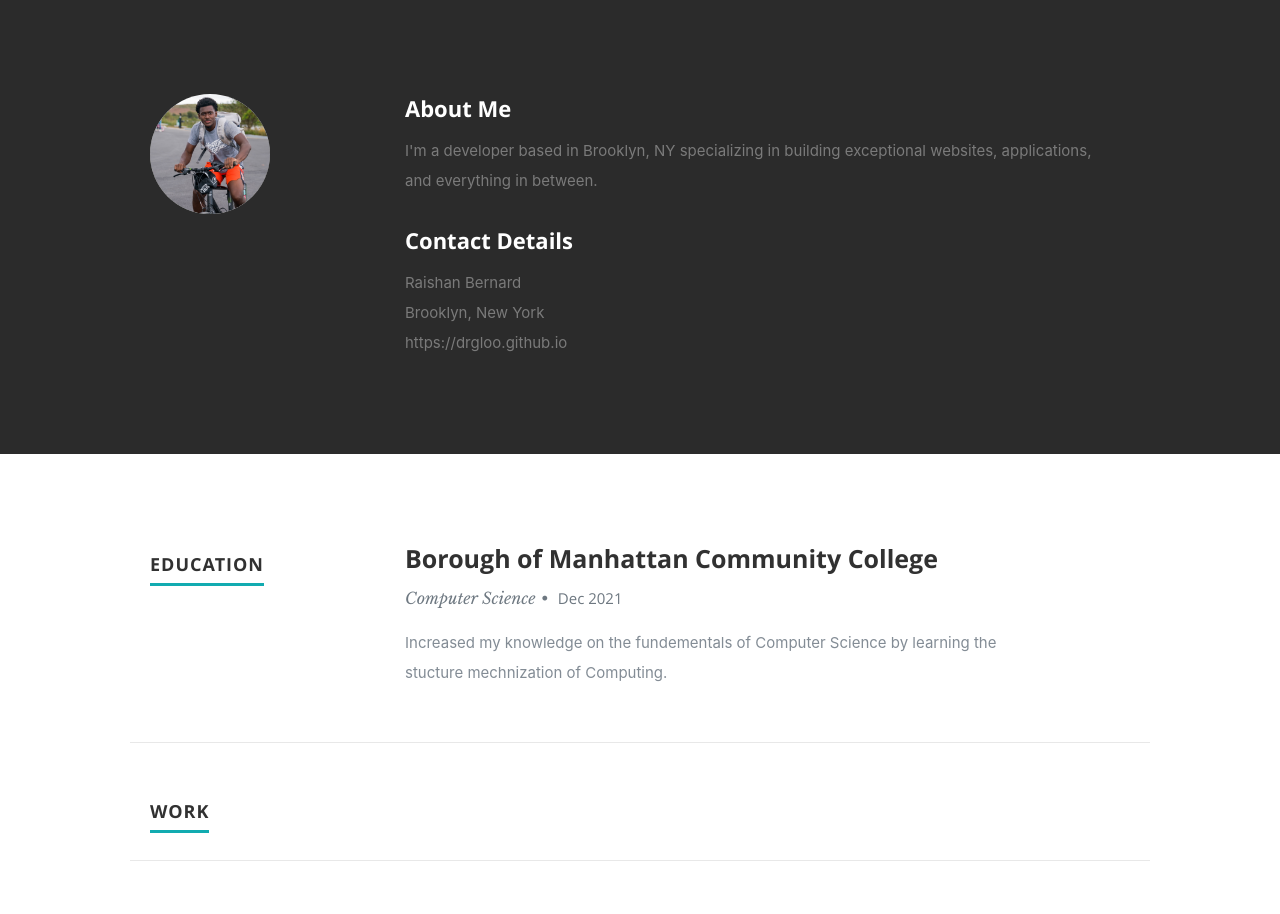
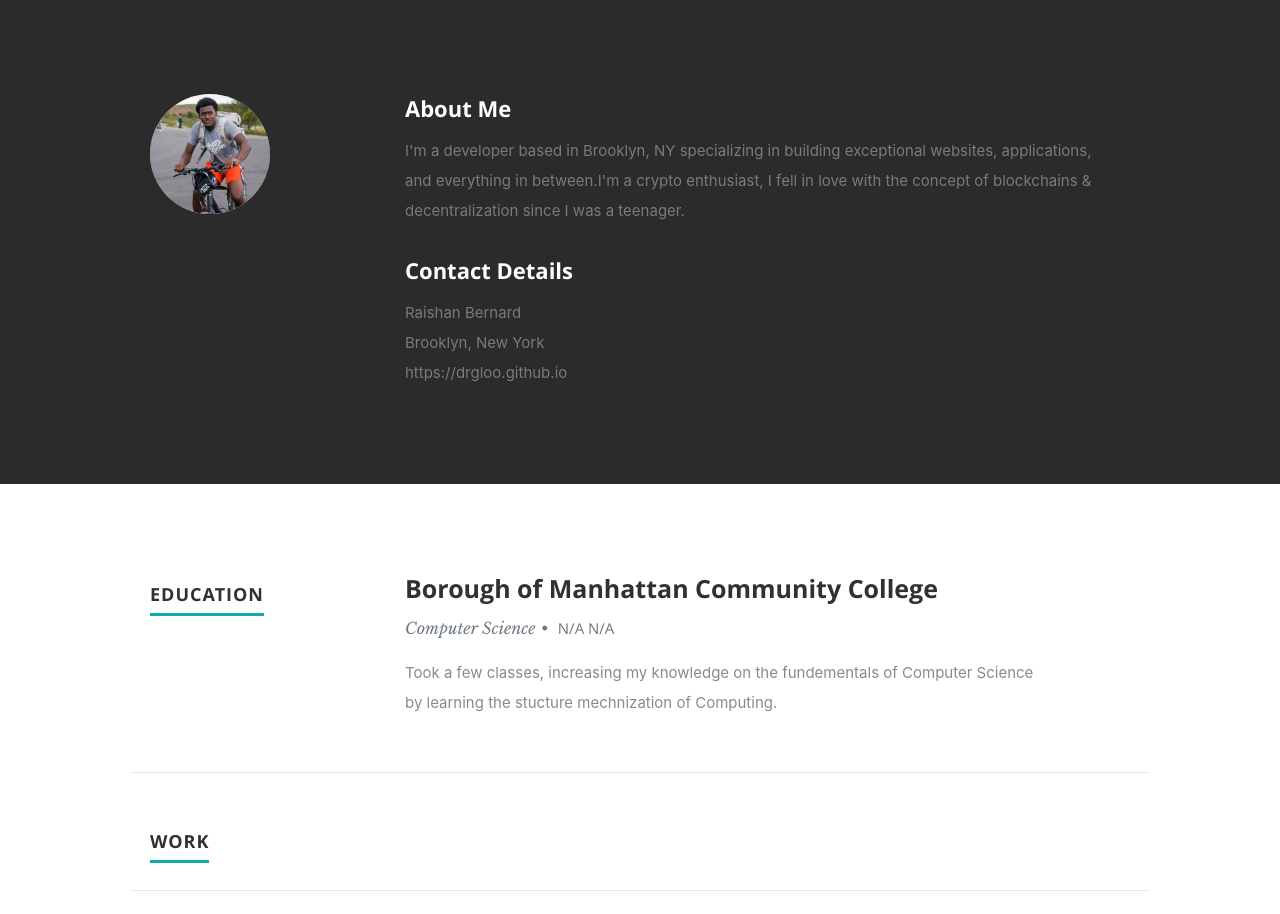
Before and after one commit to DrGloo/Portfolio, a React (Create React App) app: page / in a window 1280 px wide. Shown: the part 802-1716 px from the top of the page. Built offline with nearby package versions, Linux system fonts and the light colour scheme.

Commit message:
minor changes

```diff
--- a/src/resumeData.js
+++ b/src/resumeData.js
@@ -23,16 +23,16 @@ let resumeData = {
           "className":"fa fa-twitter"
         }
       ],
-    "aboutme":"I'm a developer based in Brooklyn, NY specializing in building exceptional websites, applications, and everything in between.",
+    "aboutme":"I'm a developer based in Brooklyn, NY specializing in building exceptional websites, applications, and everything in between.I'm a crypto enthusiast, I fell in love with the concept of blockchains & decentralization since I was a teenager.",
     "address":"Brooklyn, New York",
     "website":"https://drgloo.github.io",
     "education":[
       {
         "UniversityName":"Borough of Manhattan Community College",
         "specialization":"Computer Science",
-        "MonthOfPassing":"Dec",
-        "YearOfPassing":"2021",
-        "Achievements":"Increased my knowledge on the fundementals of Computer Science by learning the stucture mechnization of Computing."
+        "MonthOfPassing":"N/A",
+        "YearOfPassing":"N/A",
+        "Achievements":"Took a few classes, increasing my knowledge on the fundementals of Computer Science by learning the stucture mechnization of Computing."
       },
     ],
     /*"work":[
```
